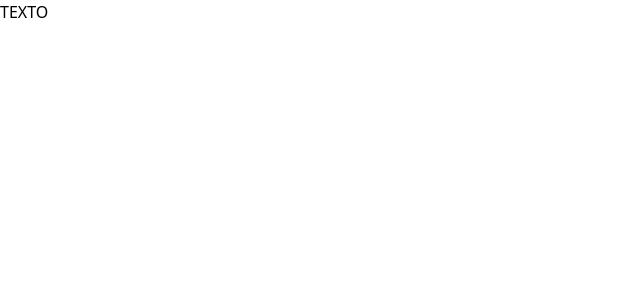
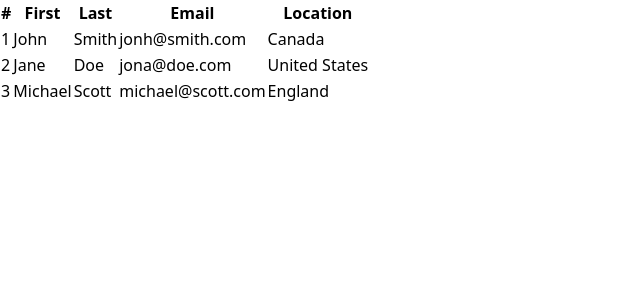
Before and after one commit to victor5743/pricing-table, a Vue app: page / in a window 1280 px wide. Shown: the top 300 px of the page, without its empty margins (0-640 px from the left). Built offline with nearby package versions, Linux system fonts and the light colour scheme.

Commit message:
Table component added

```diff
--- a/src/components/Table.vue
+++ b/src/components/Table.vue
@@ -1,6 +1,39 @@
 <template>
 	<div>
-		<h1>TEXTO</h1>
+		<table>
+			<thead>
+				<tr>
+					<th>#</th>
+					<th>First</th>
+					<th>Last</th>
+					<th>Email</th>
+					<th>Location</th>
+				</tr>
+			</thead>
+			<tbody>
+				<tr>
+					<td>1</td>
+					<td>John</td>
+					<td>Smith</td>
+					<td>jonh@smith.com</td>
+					<td>Canada</td>
+				</tr>
+				<tr>
+					<td>2</td>
+					<td>Jane</td>
+					<td>Doe</td>
+					<td>jona@doe.com</td>
+					<td>United States</td>
+				</tr>
+				<tr>
+					<td>3</td>
+					<td>Michael</td>
+					<td>Scott</td>
+					<td>michael@scott.com</td>
+					<td>England</td>
+				</tr>
+			</tbody>
+		</table>
 	</div>
 </template>
 
```
